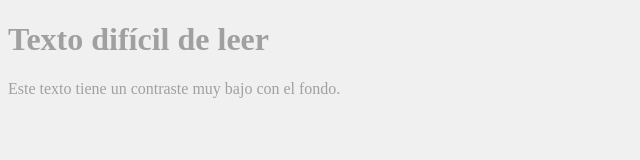
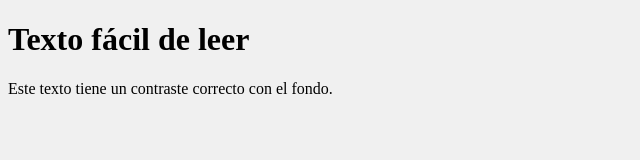
Before and after one commit to IsaiasTolP/Tareas_Markdown, a plain HTML site: page Actividad-WCAG-WAI-ARIA/ejercicio7.html in a window 1280 px wide. Shown: the whole page, without its empty margins (0-640 px from the left). Drawn offline with Linux system fonts and the light colour scheme.

Commit message:
Se terminan unos ejercicios

```diff
--- a/Actividad-WCAG-WAI-ARIA/ejercicio7.html
+++ b/Actividad-WCAG-WAI-ARIA/ejercicio7.html
@@ -5,12 +5,12 @@
   <style>
     body {
       background-color: #f0f0f0;
-      color: #a0a0a0;
+      color: black;
     }
   </style>
 </head>
 <body>
-  <h1>Texto difícil de leer</h1>
-  <p>Este texto tiene un contraste muy bajo con el fondo.</p>
+  <h1>Texto fácil de leer</h1>
+  <p>Este texto tiene un contraste correcto con el fondo.</p>
 </body>
 </html>
```
Also changed, not shown: Actividad-WCAG-WAI-ARIA/ejercicio9.html (+1 -0 lines).
